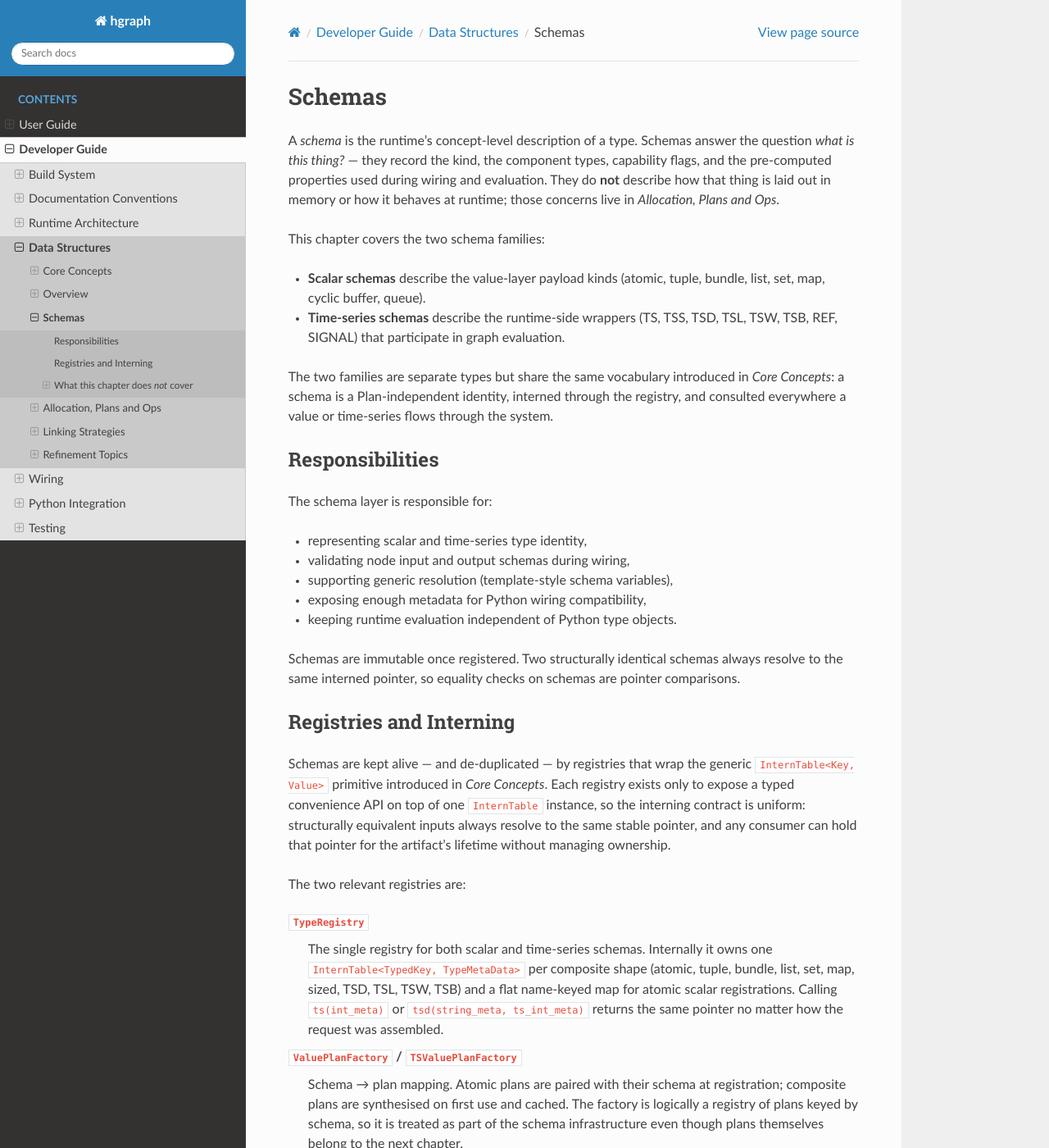
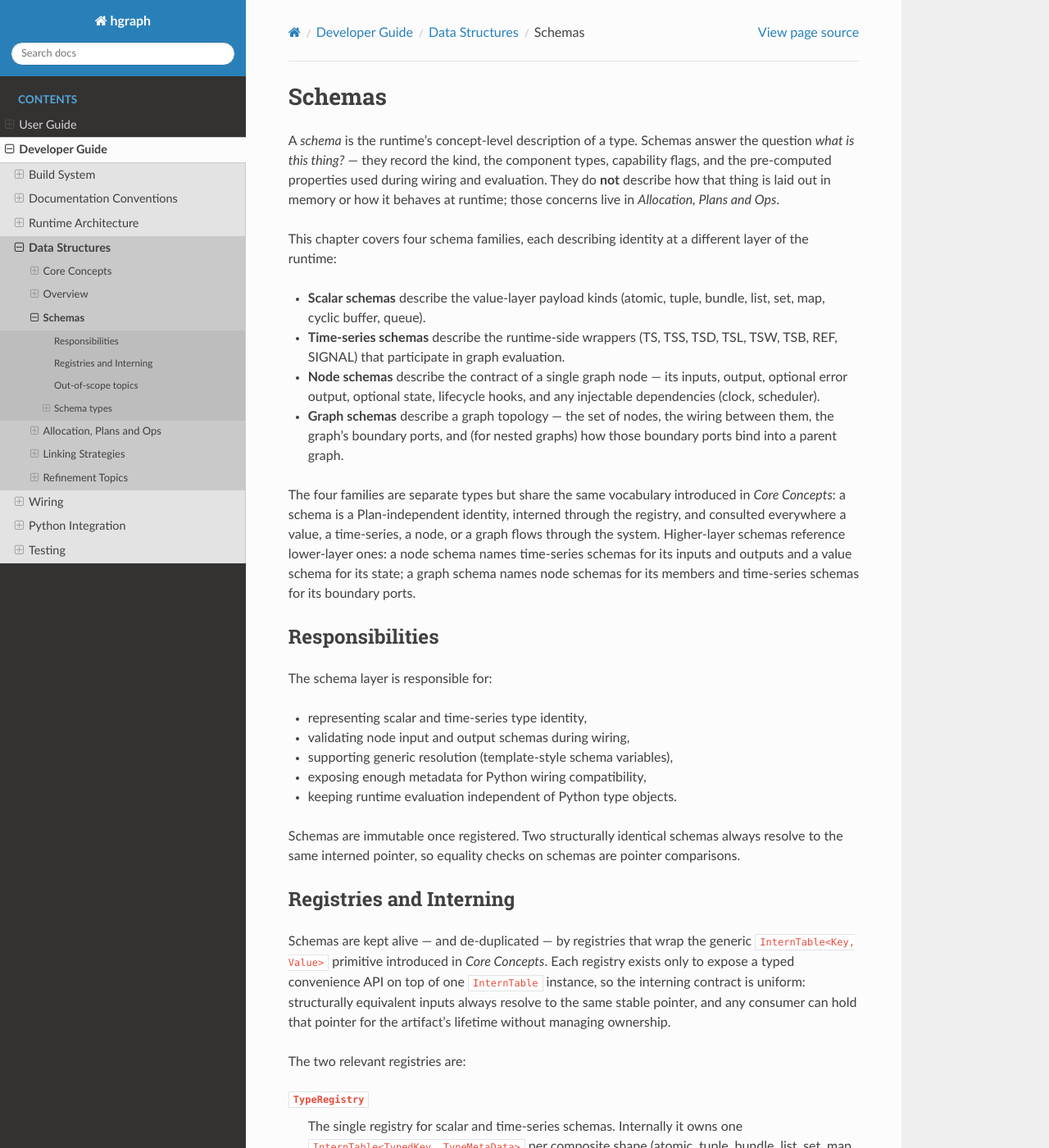
Before and after one commit to hhenson/hg_cpp, a Sphinx documentation site: the page built from docs/source/developer_guide/data_structures/schemas/index.rst, in a window 1280 px wide and 1400 px high. Shown: the whole window at 82% size. Built offline with Sphinx 7.4.7 and the Read the Docs theme 3.1.0, drawn with Linux system fonts in a browser that asks for light colours; some of the changed text lies outside the part shown.

Commit message:
Update docs

```diff
--- a/docs/source/developer_guide/data_structures.rst
+++ b/docs/source/developer_guide/data_structures.rst
@@ -11,8 +11,9 @@ The chapters below split the description by responsibility:
   View vocabulary that every layer reuses.
 - *Overview* names the structural layers (Execution, Graph, Node,
   scheduling, TimeSeries) and how they fit together.
-- *Schemas* describes type identity for scalar values and
-  time-series, including the registries that intern them.
+- *Schemas* describes type identity at four layers — scalar values,
+  time-series, nodes, and graphs (including nested graphs) — and the
+  registries that intern them.
 - *Allocation, Plans and Ops* describes how those types are laid out in
   memory and what behaviour their ops vtables expose, separately for
   scalars and time-series.
--- a/docs/source/developer_guide/data_structures/schemas/index.rst
+++ b/docs/source/developer_guide/data_structures/schemas/index.rst
@@ -8,17 +8,28 @@ during wiring and evaluation. They do **not** describe how that thing is
 laid out in memory or how it behaves at runtime; those concerns live in
 *Allocation, Plans and Ops*.
 
-This chapter covers the two schema families:
+This chapter covers four schema families, each describing identity at a
+different layer of the runtime:
 
 - **Scalar schemas** describe the value-layer payload kinds (atomic,
   tuple, bundle, list, set, map, cyclic buffer, queue).
 - **Time-series schemas** describe the runtime-side wrappers (TS, TSS,
   TSD, TSL, TSW, TSB, REF, SIGNAL) that participate in graph evaluation.
+- **Node schemas** describe the contract of a single graph node — its
+  inputs, output, optional error output, optional state, lifecycle
+  hooks, and any injectable dependencies (clock, scheduler).
+- **Graph schemas** describe a graph topology — the set of nodes, the
+  wiring between them, the graph's boundary ports, and (for nested
+  graphs) how those boundary ports bind into a parent graph.
 
-The two families are separate types but share the same vocabulary
+The four families are separate types but share the same vocabulary
 introduced in *Core Concepts*: a schema is a Plan-independent identity,
-interned through the registry, and consulted everywhere a value or
-time-series flows through the system.
+interned through the registry, and consulted everywhere a value, a
+time-series, a node, or a graph flows through the system. Higher-layer
+schemas reference lower-layer ones: a node schema names time-series
+schemas for its inputs and outputs and a value schema for its state; a
+graph schema names node schemas for its members and time-series schemas
+for its boundary ports.
 
 Responsibilities
 ----------------
@@ -49,13 +60,20 @@ artifact's lifetime without managing ownership.
 The two relevant registries are:
 
 ``TypeRegistry``
-    The single registry for both scalar and time-series schemas.
-    Internally it owns one ``InternTable<TypedKey, TypeMetaData>`` per
-    composite shape (atomic, tuple, bundle, list, set, map, sized, TSD,
-    TSL, TSW, TSB) and a flat name-keyed map for atomic scalar
-    registrations. Calling ``ts(int_meta)`` or ``tsd(string_meta,
-    ts_int_meta)`` returns the same pointer no matter how the request
-    was assembled.
+    The single registry for scalar and time-series schemas. Internally
+    it owns one ``InternTable<TypedKey, TypeMetaData>`` per composite
+    shape (atomic, tuple, bundle, list, set, map, sized, TSD, TSL, TSW,
+    TSB) and a flat name-keyed map for atomic scalar registrations.
+    Calling ``ts(int_meta)`` or ``tsd(string_meta, ts_int_meta)``
+    returns the same pointer no matter how the request was assembled.
+
+``NodeRegistry`` / ``GraphRegistry``
+    Companion registries for node and graph schemas, each layered on
+    one ``InternTable``. Node schemas are interned by their structural
+    key (input schema pointer, output schema pointer, state schema
+    pointer, lifecycle flags, node kind); graph schemas are interned by
+    their topology key. The exact key shapes are described in the
+    per-layer pages.
 
 ``ValuePlanFactory`` / ``TSValuePlanFactory``
     Schema → plan mapping. Atomic plans are paired with their schema at
@@ -71,23 +89,29 @@ holds for nested compositions: ``TSD<string, TSL<TS<double>>>`` is a
 single interned schema, and the registry never re-synthesises any of
 its components on subsequent lookups.
 
-What this chapter does *not* cover
-----------------------------------
+Out-of-scope topics
+-------------------
 
-The schema layer is intentionally narrow. It does not own:
+The schema layer leaves a few related concerns to other chapters:
 
-- node signatures (input/output port lists, type variables, defaults) —
-  these will be described under *Wiring* once that chapter is filled
-  out;
-- graph boundary descriptors (parent/nested graph connection shapes) —
-  same;
-- canonical Python type metadata conversion — covered separately under
-  *Python Integration*;
+- the runtime *building* of a node or graph (allocators, lifecycle
+  ops, view materialisation) — see *Allocation, Plans and Ops*;
+- output-to-input link state machinery (TargetLink, RefLink,
+  ForwardingLink) — see *Linking Strategies*;
+- canonical Python type metadata conversion — covered separately
+  under *Python Integration*;
 - error messaging for failed resolution and serialisation/debug
   representation — open topics, see *Refinement Topics*.
+
+Schema types
+------------
+
+The four schema families covered in this chapter:
 
 .. toctree::
    :maxdepth: 2
 
    scalar
    time_series
+   node
+   graph
```
Also changed, not shown: docs/source/developer_guide/data_structures/core_concepts.rst (+13 -4 lines), docs/source/developer_guide/data_structures/plans_and_ops/index.rst (+15 -7 lines), docs/source/developer_guide/data_structures/plans_and_ops/scalar.rst (+18 -7 lines), docs/source/developer_guide/data_structures/refinements.rst (+5 -6 lines), docs/source/developer_guide/data_structures/schemas/graph.rst (added, +198 -0 lines), docs/source/developer_guide/data_structures/schemas/node.rst (added, +183 -0 lines).
